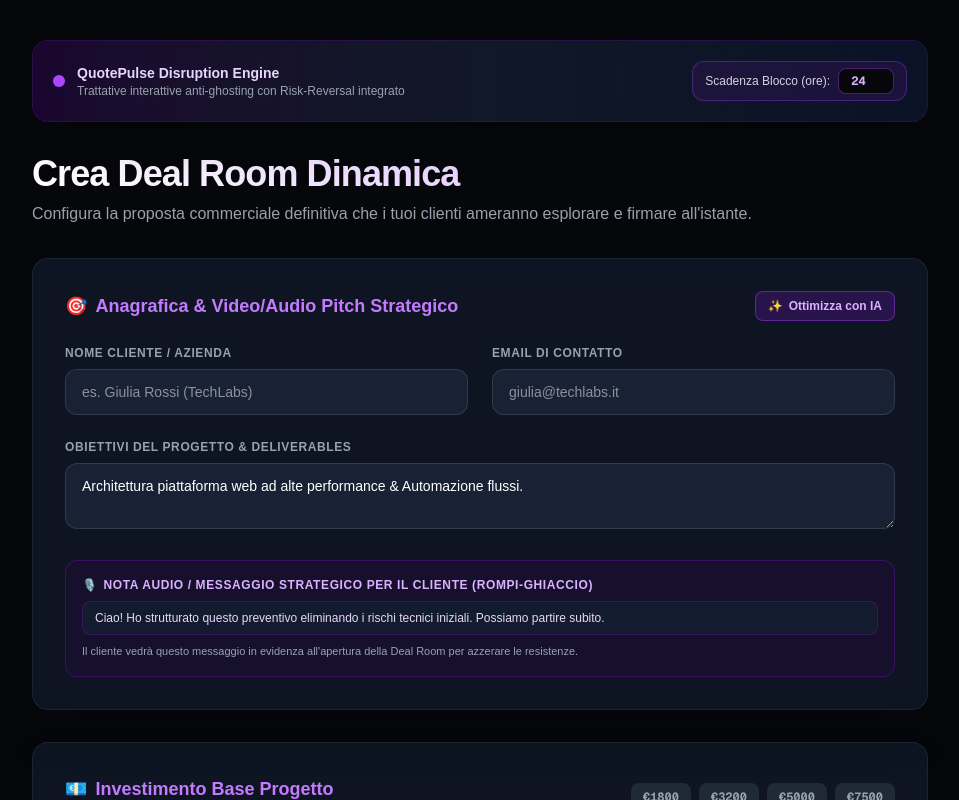
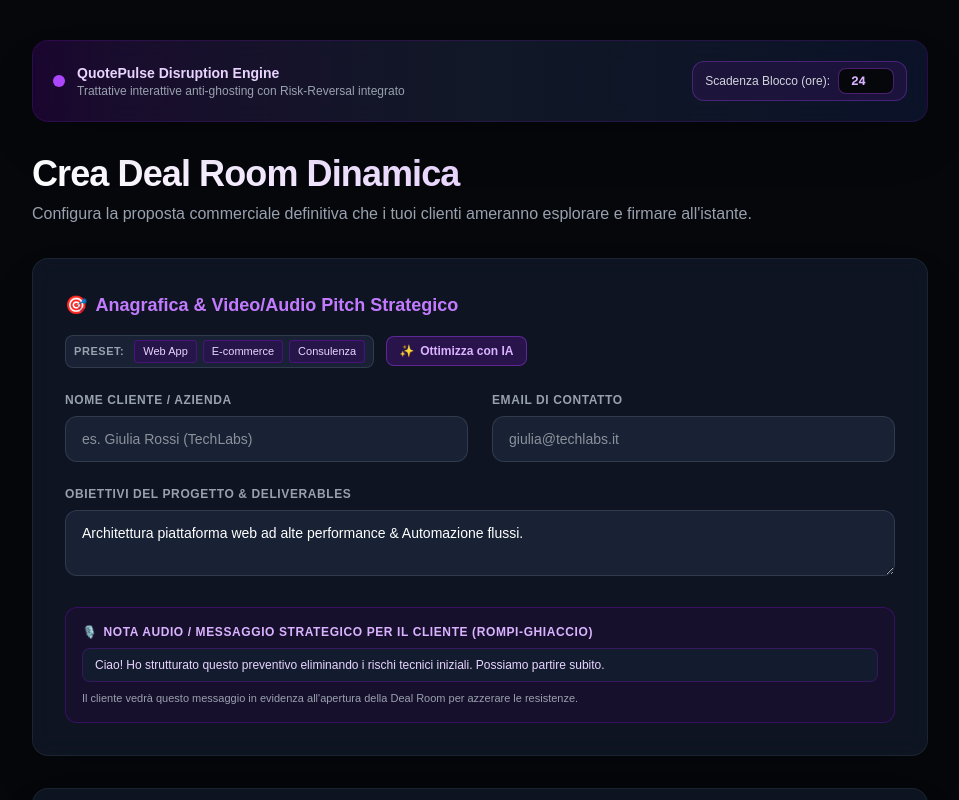
Before and after one commit to quotemichael92/quotepulse, a Next.js app: page /dashboard/new in a window 1280 px wide. Shown: the top 800 px of the page, without its empty margins (160-1119 px from the left). Built offline with nearby package versions, Linux system fonts and the light colour scheme.

Commit message:
feat: aggiunge autosave localStorage, preset rapidi e anteprima al form preventivi

```diff
--- a/app/dashboard/new/page.tsx
+++ b/app/dashboard/new/page.tsx
@@ -1,6 +1,6 @@
 'use client';
 
-import { useState } from 'react';
+import { useState, useEffect } from 'react';
 import { useRouter } from 'next/navigation';
 
 interface ModuleItem {
@@ -43,9 +43,52 @@ export default function DashboardPage() {
   const [aiLoading, setAiLoading] = useState(false);
   const [error, setError] = useState('');
 
+  // Salvataggio Bozze (Drafts) in localStorage
+  useEffect(() => {
+    const savedDraft = localStorage.getItem('quotepulse_draft');
+    if (savedDraft) {
+      try {
+        const parsed = JSON.parse(savedDraft);
+        if (parsed.clientName) setClientName(parsed.clientName);
+        if (parsed.clientEmail) setClientEmail(parsed.clientEmail);
+        if (parsed.projectDescription) setProjectDescription(parsed.projectDescription);
+        if (parsed.baseAmount) setBaseAmount(parsed.baseAmount);
+        if (parsed.timerFomo) setTimerFomo(parsed.timerFomo);
+        if (parsed.audioPitchNote) setAudioPitchNote(parsed.audioPitchNote);
+        if (parsed.modules) setModules(parsed.modules);
+      } catch (e) {
+        console.error('Errore caricamento bozza', e);
+      }
+    }
+  }, []);
+
+  useEffect(() => {
+    const draftData = { clientName, clientEmail, projectDescription, baseAmount, timerFomo, audioPitchNote, modules };
+    localStorage.setItem('quotepulse_draft', JSON.stringify(draftData));
+  }, [clientName, clientEmail, projectDescription, baseAmount, timerFomo, audioPitchNote, modules]);
+
   const addonsTotal = Object.values(addons).reduce((acc, curr) => curr.selected ? acc + curr.price : acc, 0);
   const modulesTotal = modules.reduce((acc, curr) => acc + curr.price, 0);
   const totalAmount = baseAmount + addonsTotal + modulesTotal;
+
+  // Preset Rapidi per Tipologia di Progetto
+  const projectPresets = {
+    webapp: {
+      title: 'Sviluppo Web App Custom & API',
+      amount: 4500,
+      desc: 'Architettura frontend/backend scalabile, autenticazione sicura e dashboard interattiva.'
+    },
+    ecommerce: {
+      title: 'E-commerce ad Alte Performance',
+      amount: 3200,
+      desc: 'Setup catalogo avanzato, integrazione gateway di pagamento e ottimizzazione conversioni.'
+    },
+    consulting: {
+      title: 'Consulenza Strategica & Audit',
+      amount: 1800,
+      desc: 'Analisi approfondita dell’infrastruttura esistente, piano d’azione e affiancamento.'
+    }
+  };
 
   const handleAiGenerate = async () => {
     setAiLoading(true);
@@ -123,6 +166,8 @@ export default function DashboardPage() {
       }
 
       if (data.success && data.quote && data.quote.id) {
+        // Pulisci la bozza locale alla creazione riuscita
+        localStorage.removeItem('quotepulse_draft');
         router.push(`/p/${data.quote.id}`);
       } else {
         throw new Error('Risposta non valida dal server');
@@ -180,10 +225,31 @@ export default function DashboardPage() {
 
           {/* Anagrafica & Pitch */}
           <div className="bg-[#111827]/80 backdrop-blur-md border border-gray-800/80 rounded-2xl p-6 md:p-8 shadow-2xl space-y-6">
-            <div className="flex items-center justify-between">
+            <div className="flex items-center justify-between flex-wrap gap-4">
               <h3 className="text-lg font-semibold text-purple-400 flex items-center gap-2">
                 <span>🎯</span> Anagrafica & Video/Audio Pitch Strategico
               </h3>
+
+              <div className="flex items-center gap-3">
+                {/* Preset Rapidi UI */}
+                <div className="flex items-center gap-1.5 bg-[#182234] border border-gray-700/80 px-2 py-1 rounded-lg">
+                  <span className="text-[11px] text-gray-400 uppercase tracking-wider font-semibold mr-1">Preset:</span>
+                  {Object.entries(projectPresets).map(([key, val]) => (
+                    <button
+                      key={key}
+                      type="button"
+                      onClick={() => {
+                        setProjectDescription(val.desc);
+                        setBaseAmount(val.amount);
+                      }}
+                      className="bg-purple-950/40 hover:bg-purple-900/60 border border-purple-800/50 text-purple-200 text-[11px] px-2 py-0.5 rounded transition"
+                      title={val.title}
+                    >
+                      {key === 'webapp' ? 'Web App' : key === 'ecommerce' ? 'E-commerce' : 'Consulenza'}
+                    </button>
+                  ))}
+                </div>
+
                 <button
                   type="button"
                   onClick={handleAiGenerate}
@@ -192,6 +258,7 @@ export default function DashboardPage() {
                 >
                   <span>✨</span> {aiLoading ? 'Generazione IA...' : 'Ottimizza con IA'}
                 </button>
+              </div>
             </div>
 
             <div className="grid grid-cols-1 md:grid-cols-2 gap-6">
```
Lines whose indentation alone changed are shown as unchanged.
